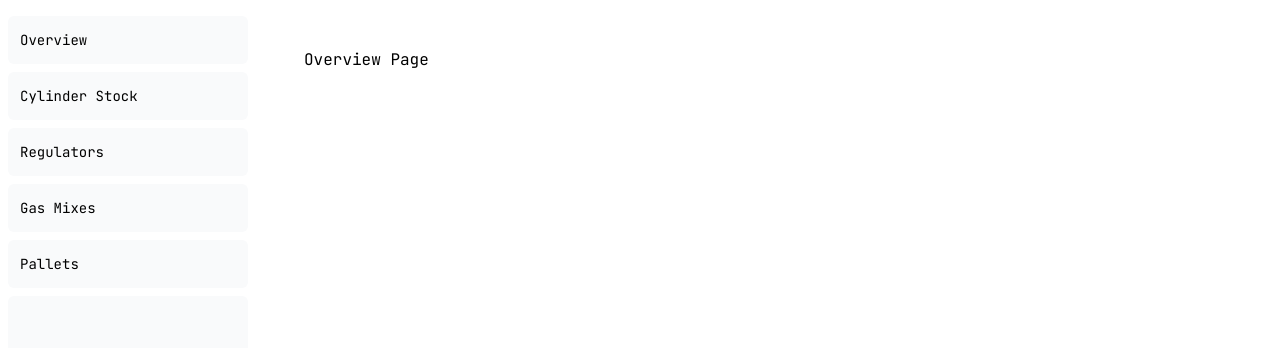
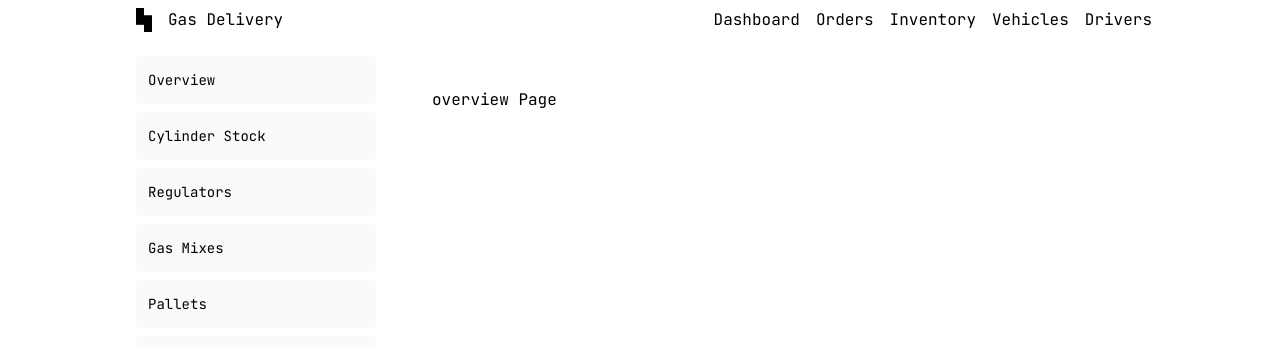
Before and after one commit to arceprogramando/prueba-tecnica-front, a Next.js app: page /overview in a window 1280 px wide. Shown: the top 348 px of the page. Built offline with nearby package versions, Linux system fonts and the light colour scheme.

Commit message:
fix(technical-test): :bug: fix and feat build

```diff
--- a/src/app/layout.tsx
+++ b/src/app/layout.tsx
@@ -1,11 +1,12 @@
-import type { Metadata } from "next";
-import "./globals.css";
-import { jetbrains } from "./ui/fonts";
-
+import type { Metadata } from 'next';
+import './globals.css';
+import { jetbrains } from './ui/fonts';
+import SideNav from './ui/dashboard/sidenav';
+import Header from './components/Header';
 
 export const metadata: Metadata = {
-  title: "prueba-tecnica-front",
-  description: "Prueba tecnica para una prueba tecnica de programación",
+  title: 'prueba-tecnica-front',
+  description: 'Prueba tecnica para una prueba tecnica de programación',
 };
 
 export default function RootLayout({
@@ -15,7 +16,15 @@ export default function RootLayout({
 }>) {
   return (
     <html lang="en">
-      <body className={`${jetbrains.className} antialised`}>{children}</body>
+      <body className={`${jetbrains.className} antialised max-w-5xl mx-auto`}>
+        <Header/>
+        <div className="flex h-screen flex-col md:flex-row md:overflow-hidden">
+          <div className="w-full flex-none md:w-64">
+            <SideNav />
+          </div>
+          <div className="flex-grow p-6 md:overflow-y-auto md:p-12">{children}</div>
+        </div>
+      </body>
     </html>
   );
 }
--- a/src/app/overview/cilynderstock/page.tsx
+++ /dev/null
@@ -1,3 +0,0 @@
-export default function Page() {
-  return <p>Cilynder Stock</p>;
-}
--- a/src/app/overview/layout.tsx
+++ /dev/null
@@ -1,12 +0,0 @@
-import SideNav from '../ui/dashboard/sidenav';
-
-export default function Layout({ children }: { children: React.ReactNode }) {
-  return (
-    <div className="flex h-screen flex-col md:flex-row md:overflow-hidden">
-      <div className="w-full flex-none md:w-64">
-        <SideNav />
-      </div>
-      <div className="flex-grow p-6 md:overflow-y-auto md:p-12">{children}</div>
-    </div>
-  );
-}
--- a/src/app/overview/page.tsx
+++ b/src/app/overview/page.tsx
@@ -1,3 +1,3 @@
 export default function Page() {
-  return <p>Overview Page</p>;
+  return <p>overview Page</p>;
 }
--- a/src/app/page.tsx
+++ b/src/app/page.tsx
@@ -1,18 +1,8 @@
-import Header from './components/Header';
-import Main from './components/Main';
-import SideNav from './ui/dashboard/sidenav';
-
-export default function Home({ children }: { children: React.ReactNode }) {
+export default function Home() {
   return (
     <>
       <div className="max-w-5xl mx-auto">
-        <Header />
-        <div className="flex h-screen flex-col md:flex-row md:overflow-hidden">
-          <div className="w-full flex-none md:w-64">
-            <SideNav />
-          </div>
-          <div className="flex-grow p-6 md:overflow-y-auto md:p-12">{children}</div>
-        </div>
+       overview
       </div>
     </>
   );
--- a/src/app/ui/dashboard/nav-links.tsx
+++ b/src/app/ui/dashboard/nav-links.tsx
@@ -2,11 +2,11 @@ const links = [
   { name: 'Overview', href: '/overview' },
   {
     name: 'Cylinder Stock',
-    href: '/overview/cilynderstock',
+    href: '/overview',
   },
-  { name: 'Regulators', href: '/overview/regulators' },
-  { name: 'Gas Mixes', href: '/overview/gasmixes' },
-  { name: 'Pallets', href: '/overview/pallets' },
+  { name: 'Regulators', href: '/overview' },
+  { name: 'Gas Mixes', href: '/overview' },
+  { name: 'Pallets', href: '/overview' },
 ];
 
 export default function NavLinks() {
```
Also changed, not shown: src/app/components/Header.tsx (+6 -7 lines).
